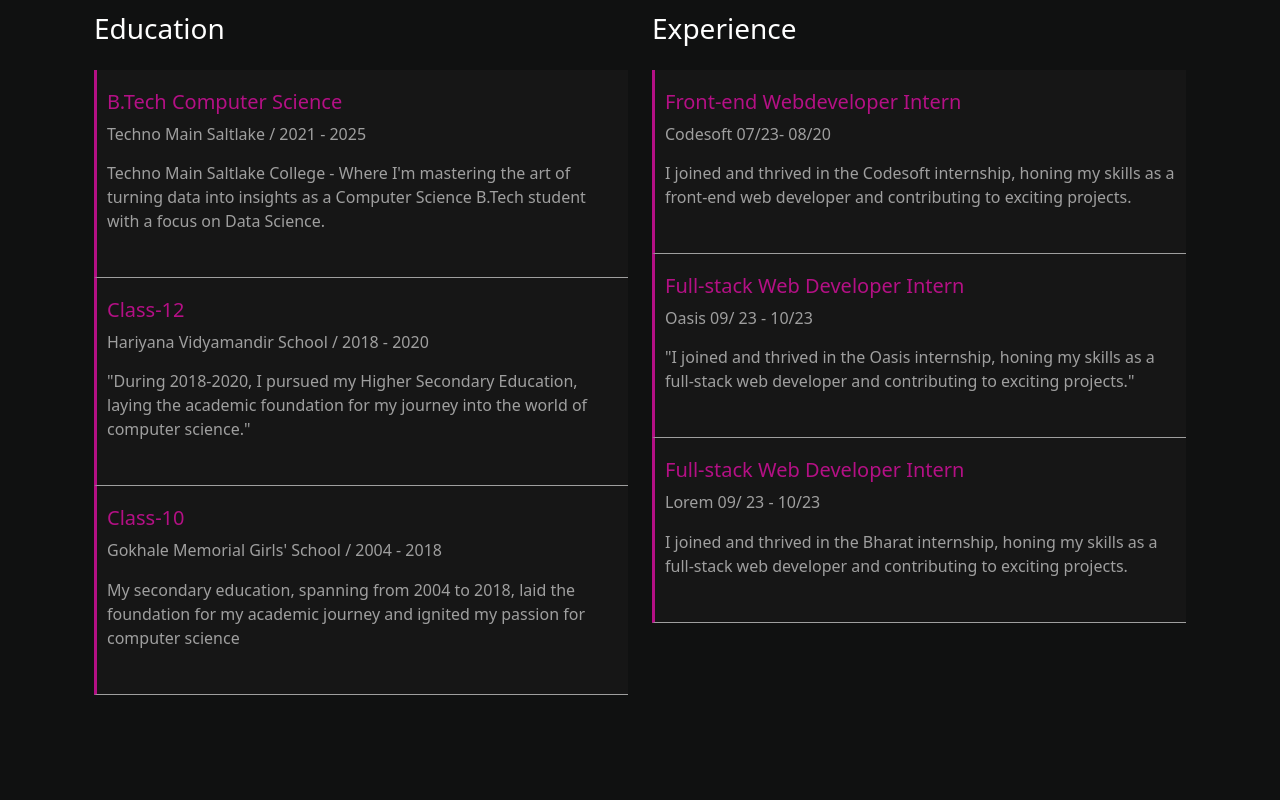
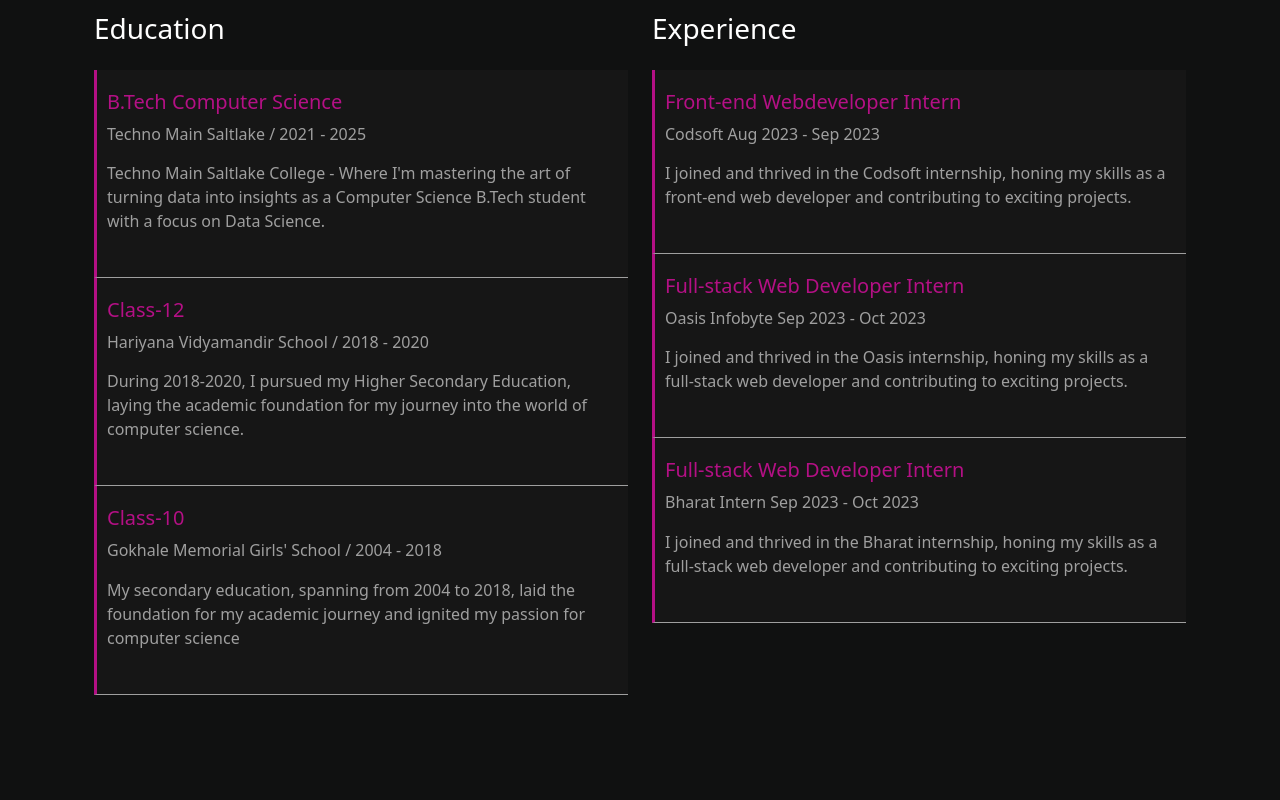
Before and after one commit to archies05/Archi-Chakrabarti, a plain HTML site: page index.html in a window 1280 px wide. Shown: the part 1800-2600 px from the top of the page. Drawn offline with nearby package versions, Linux system fonts and the light colour scheme.

Commit message:
Update index.html

```diff
--- a/index.html
+++ b/index.html
@@ -180,7 +180,7 @@
                                             <div class="resume-item mb-4">
                                                 <h5 class="item-title">Class-12</h5><span class="item-details">Hariyana
                                                     Vidyamandir School / 2018 - 2020</span>
-                                                <p class="item-description">"During 2018-2020, I pursued my Higher Secondary Education, laying the academic foundation for my journey into the world of computer science."</p>
+                                                <p class="item-description">During 2018-2020, I pursued my Higher Secondary Education, laying the academic foundation for my journey into the world of computer science.</p>
                                             </div>
                                         </div>
                                         <div class="box">
@@ -198,22 +198,22 @@
                                         <h3 class="col-title mb-4">Experience</h3>
                                         <div class="box">
                                             <div class="resume-item mb-4">
-                                                <h5 class="item-title">Front-end Webdeveloper Intern </h5><span class="item-details">Codesoft
-                                                    07/23- 08/20</span>
-                                                <p class="item-description">I joined and thrived in the Codesoft internship, honing my skills as a front-end web developer and contributing to exciting projects.</p>
+                                                <h5 class="item-title">Front-end Webdeveloper Intern </h5><span class="item-details">Codsoft
+                                                    Aug 2023 - Sep 2023</span>
+                                                <p class="item-description">I joined and thrived in the Codsoft internship, honing my skills as a front-end web developer and contributing to exciting projects.</p>
                                             </div>
                                         </div>
                                         <div class="box">
                                             <div class="resume-item mb-4">
-                                                <h5 class="item-title">Full-stack Web Developer Intern</h5><span class="item-details">Oasis
-                                                    09/ 23 - 10/23</span>
-                                                <p class="item-description">"I joined and thrived in the Oasis internship, honing my skills as a full-stack web developer and contributing to exciting projects."</p>
+                                                <h5 class="item-title">Full-stack Web Developer Intern</h5><span class="item-details">Oasis Infobyte
+                                                   Sep 2023 - Oct 2023</span>
+                                                <p class="item-description">I joined and thrived in the Oasis internship, honing my skills as a full-stack web developer and contributing to exciting projects.</p>
                                             </div>
                                         </div>
                                         <div class="box">
                                             <div class="resume-item mb-4">
-                                                <h5 class="item-title">Full-stack Web Developer Intern</h5><span class="item-details">Lorem
-                                                    09/ 23 - 10/23</span>
+                                                <h5 class="item-title">Full-stack Web Developer Intern</h5><span class="item-details">Bharat Intern
+                                                  Sep 2023 - Oct 2023</span>
                                                 <p class="item-description">I joined and thrived in the Bharat internship, honing my skills as a full-stack web developer and contributing to exciting projects.</p>
                                             </div>
                                         </div>
@@ -354,17 +354,17 @@
                     <div class="col-12 col-lg-3  col-md-3 col-sm-3 srvc mx-4 py-3 rounded-3">
                         <i class="fa-solid fa-code fa-2x mb-4" style="color: #b41085;"></i>
                         <h3 class="mb-3">Web Development</h3>
-                        <p style="color: #9f9f9f;">I am a dedicated web developer with a passion for crafting dynamic and user-friendly websites. Armed with a strong foundation in programming, I excel in both front-end and back-end development. I thrive on turning ideas into interactive online experiences, and I'm committed to delivering high-quality, customized web solutions that exceed expectations. Let's bring your vision to life!</p>
+                        <p style="color: #9f9f9f;">Crafting dynamic and user-friendly websites, Armed with a strong foundation in programming and excelled in both front-end and back-end development.</p>
                     </div>
                     <div class="col-12 col-lg-3  col-md-3 col-sm-3 srvc mx-4 py-3 rounded-3">
                         <i class="fa-solid fa-palette fa-2x mb-4" style="color: #b41085;"></i>
                         <h3 class="mb-3">Graphic Design</h3>
-                        <p style="color: #9f9f9f;">I'm a creative graphic designer with a passion for transforming ideas into visually stunning designs. With a keen eye for detail and a commitment to delivering captivating visuals, I specialize in crafting compelling logos, illustrations, and branding materials that leave a lasting impact. Let's collaborate to bring your vision to life!"</p>
+                        <p style="color: #9f9f9f;">Transforming ideas into visually stunning designs, delivering captivating visuals and compelling logos, illustrations, and branding materials.</p>
                     </div>
                     <div class="col-12 col-lg-3  col-md-3 col-sm-3 srvc mx-4 py-3 rounded-3">
                         <i class="fa-solid fa-cube fa-2x mb-4" style="color: #b41085;"></i>
                         <h3 class="mb-3">Web Design</h3>
-                        <p style="color: #9f9f9f;">"I'm a skilled and creative web designer, passionate about crafting visually stunning and user-friendly websites. With a strong foundation in design principles and a commitment to delivering exceptional results, I strive to bring my clients' visions to life through captivating and functional web experiences."</p>
+                        <p style="color: #9f9f9f;">Designing intuitive interfaces that prioritize user experience, combining creativity and usability to elevate your product and delight your audience.</p>
                     </div>
                 </div>
             </div>
```
